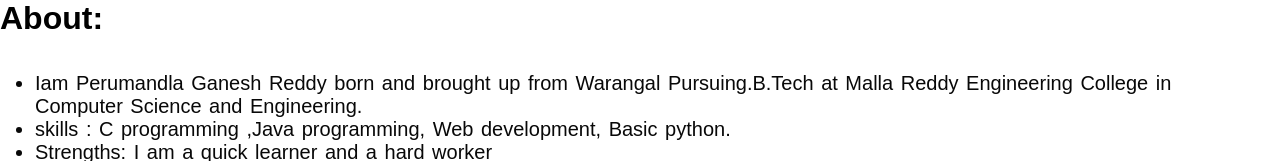
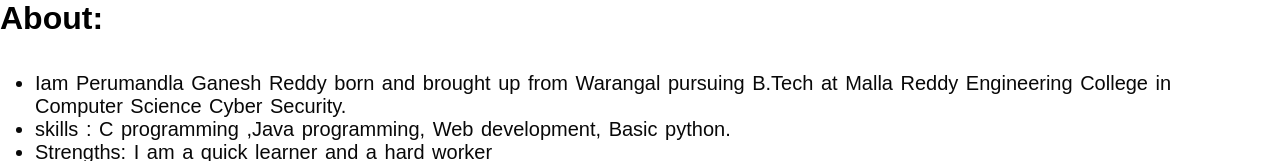
Before and after one commit to ganeshreddy1718/Portifolio, a plain HTML site: page about.html in a window 1280 px wide. Shown: the top 161 px of the page. Drawn offline with Linux system fonts and the light colour scheme.

Commit message:
Update about.html

```diff
--- a/about.html
+++ b/about.html
@@ -11,7 +11,7 @@
     <h1>About:</h1>
     <div class="about">
         <ul>
-        <li>Iam Perumandla Ganesh Reddy born and brought up from Warangal Pursuing.B.Tech at Malla Reddy Engineering College in Computer Science and Engineering.<br></li>
+        <li>Iam Perumandla Ganesh Reddy born and brought up from Warangal pursuing B.Tech at Malla Reddy Engineering College in Computer Science Cyber Security.<br></li>
         <li> skills : C programming ,Java programming, Web development, Basic python. <br></li>
         <li>Strengths: I am a quick learner and a hard worker<br></li>
         <li>Hobbies :Reading Book, Browsing net ,listen to Music and Playing Cricket<br></li>
```
